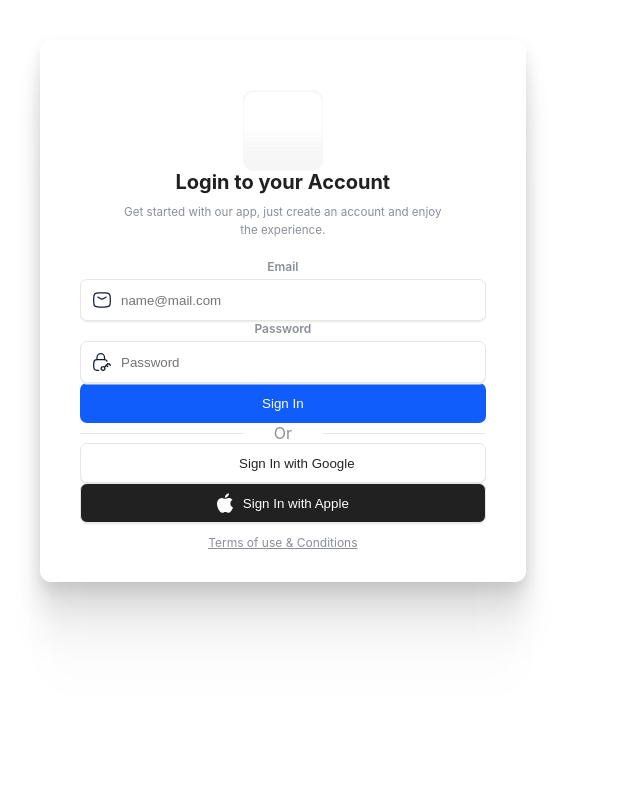
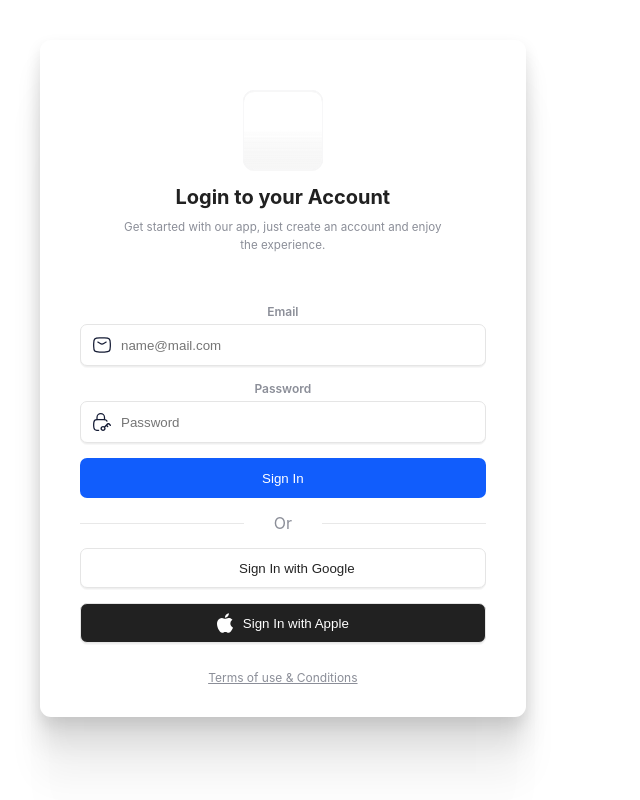
Before and after one commit to code-JOA/React-Tiny-Projects, a React (Vite) app in the folder Login-SignUp/: page / in a window 1280 px wide. Shown: the whole page, without its empty margins (0-640 px from the left). Built offline with nearby package versions, Linux system fonts and the light colour scheme.

Commit message:
Commit auto_update

```diff
--- a/Login-SignUp/src/index.css
+++ b/Login-SignUp/src/index.css
@@ -4,7 +4,7 @@
   display: flex;
   flex-direction: column;
   align-items: center;
-  justify-content:
+  justify-content: center;
   gap: 15px;
   padding: 50px 40px 20px 40px;
   background-color: #ffffff;
```
